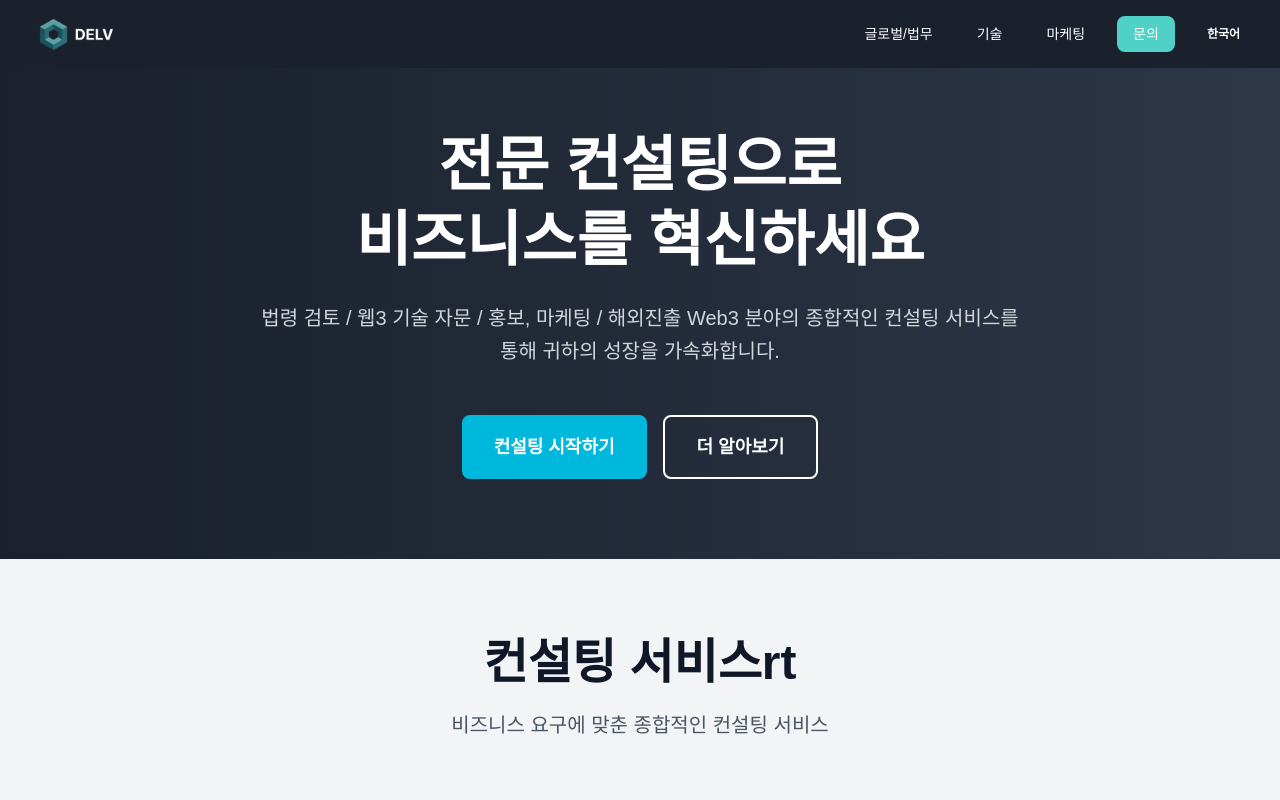
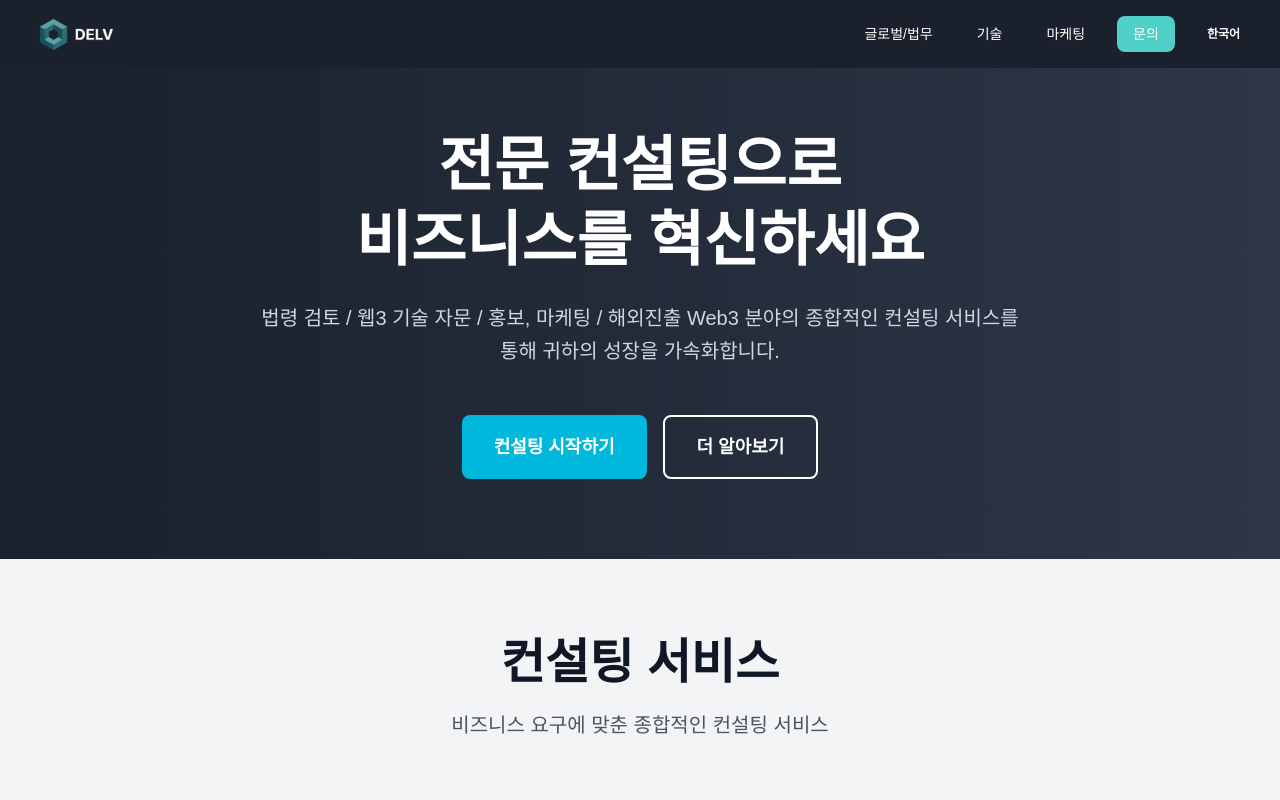
Before and after one commit to Dulgi530/delv-landing, a Next.js app: page / in a window 1280 px wide. Shown: the top 800 px of the page. Built offline with nearby package versions, Linux system fonts and the light colour scheme.

Commit message:
Fix typo in consulting service title

```diff
--- a/src/app/page.tsx
+++ b/src/app/page.tsx
@@ -111,7 +111,7 @@ export default function Home() {
         learnButton: "더 알아보기",
       },
       expertise: {
-        title: "컨설팅 서비스rt",
+        title: "컨설팅 서비스",
         subtitle: "비즈니스 요구에 맞춘 종합적인 컨설팅 서비스",
       },
       globalLegal: {
```
